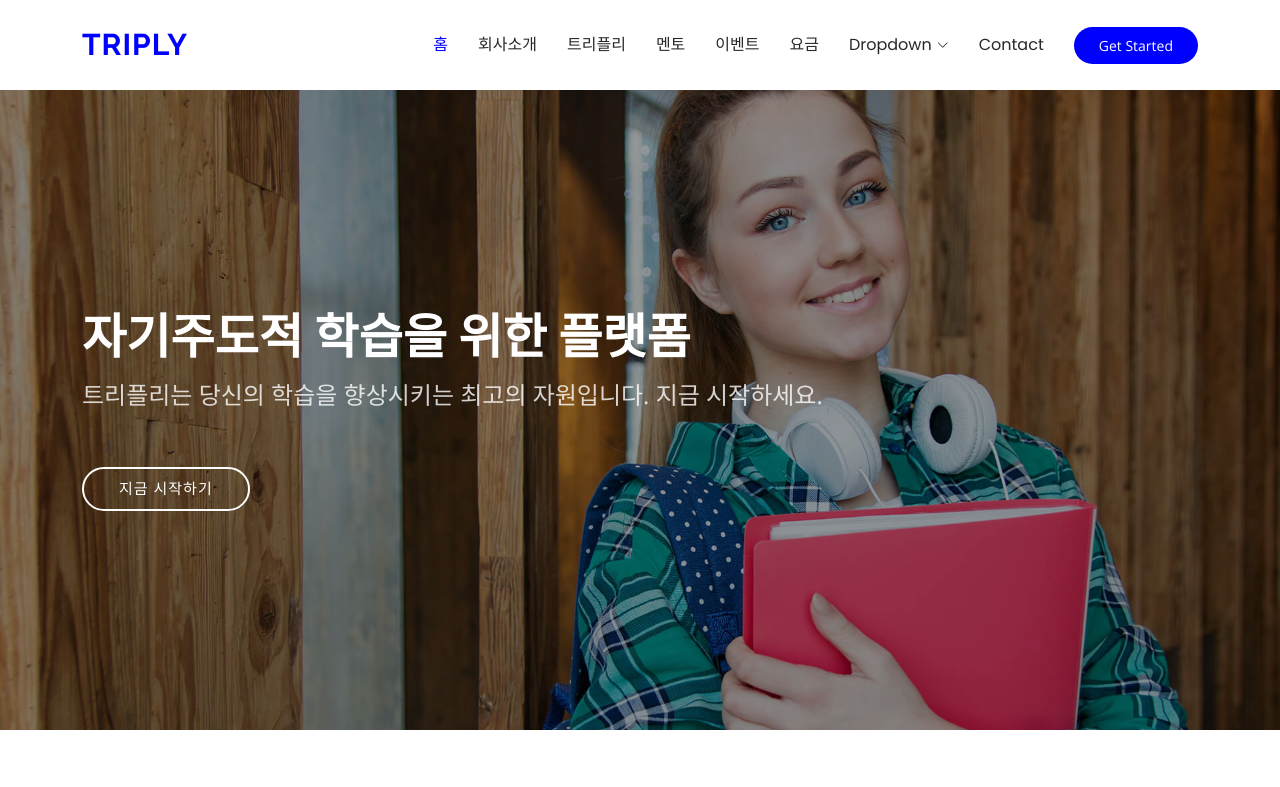
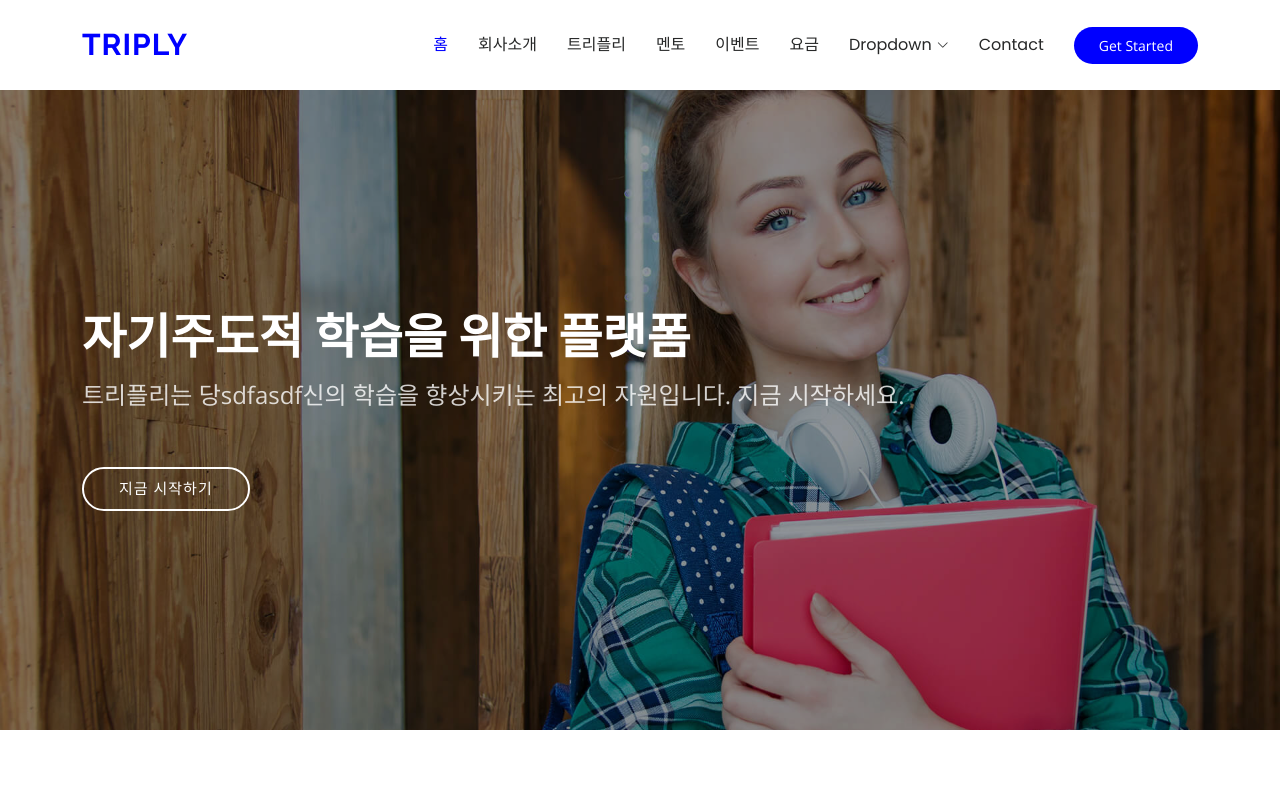
Before and after one commit to VUcompany/triply, a plain HTML site: page index.html in a window 1280 px wide. Shown: the top 787 px of the page. Drawn offline with nearby package versions, Linux system fonts and the light colour scheme.

Commit message:
asdfasdf

```diff
--- a/index.html
+++ b/index.html
@@ -20,7 +20,7 @@
 
       <div class="container">
         <h2 data-aos="fade-up" data-aos-delay="100" class="">자기주도적 학습을 위한 플랫폼</h2>
-        <p data-aos="fade-up" data-aos-delay="200">트리플리는 당신의 학습을 향상시키는 최고의 자원입니다. 지금 시작하세요.</p>
+        <p data-aos="fade-up" data-aos-delay="200">트리플리는 당sdfasdf신의 학습을 향상시키는 최고의 자원입니다. 지금 시작하세요.</p>
         <div class="d-flex mt-4" data-aos="fade-up" data-aos-delay="300">
           <a href="courses.html" class="btn-get-started">지금 시작하기</a>
         </div>
```
